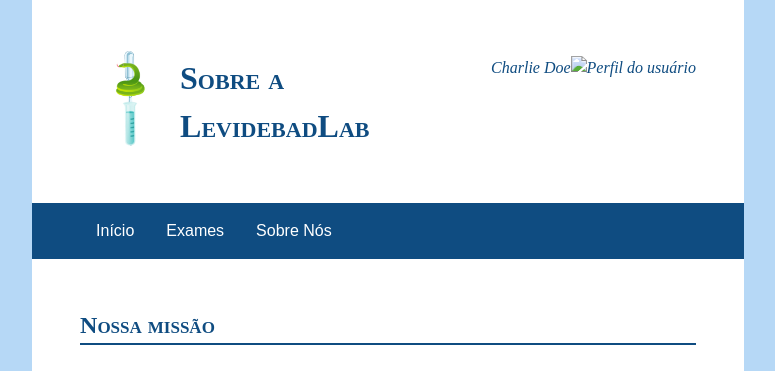
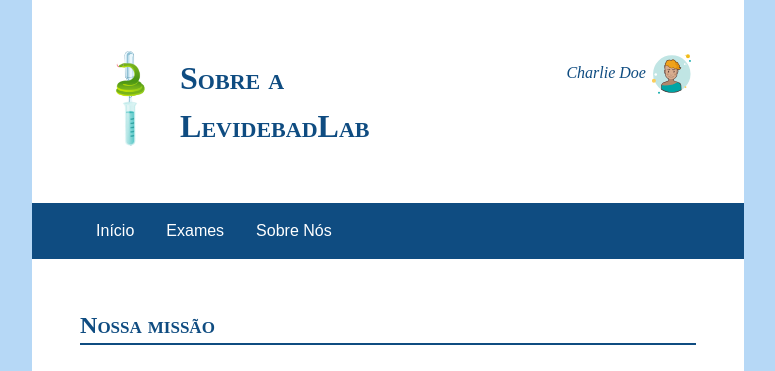
Before and after one commit to LevidebadLab/LevidebadLab, a plain HTML site: page view/about.html in a window 1280 px wide. Shown: the top 371 px of the page, without its empty margins (252-1027 px from the left). Drawn offline with Linux system fonts and the light colour scheme; a web font is replaced by a local one.

Commit message:
Dar foto de perfil para Charlie Doe no Sobre Nós

```diff
--- a/view/about.html
+++ b/view/about.html
@@ -11,7 +11,7 @@
 	<body>
 		<address class="user-bubble">
 			<p>Charlie Doe</p>
-			<img src="assets/usericon.svg" alt="Perfil do usuário" />
+			<img src="../assets/usericon.svg" alt="Perfil do usuário" />
 		</address>
 		<header>
 			<a class="logo" href="../index.html"
```
